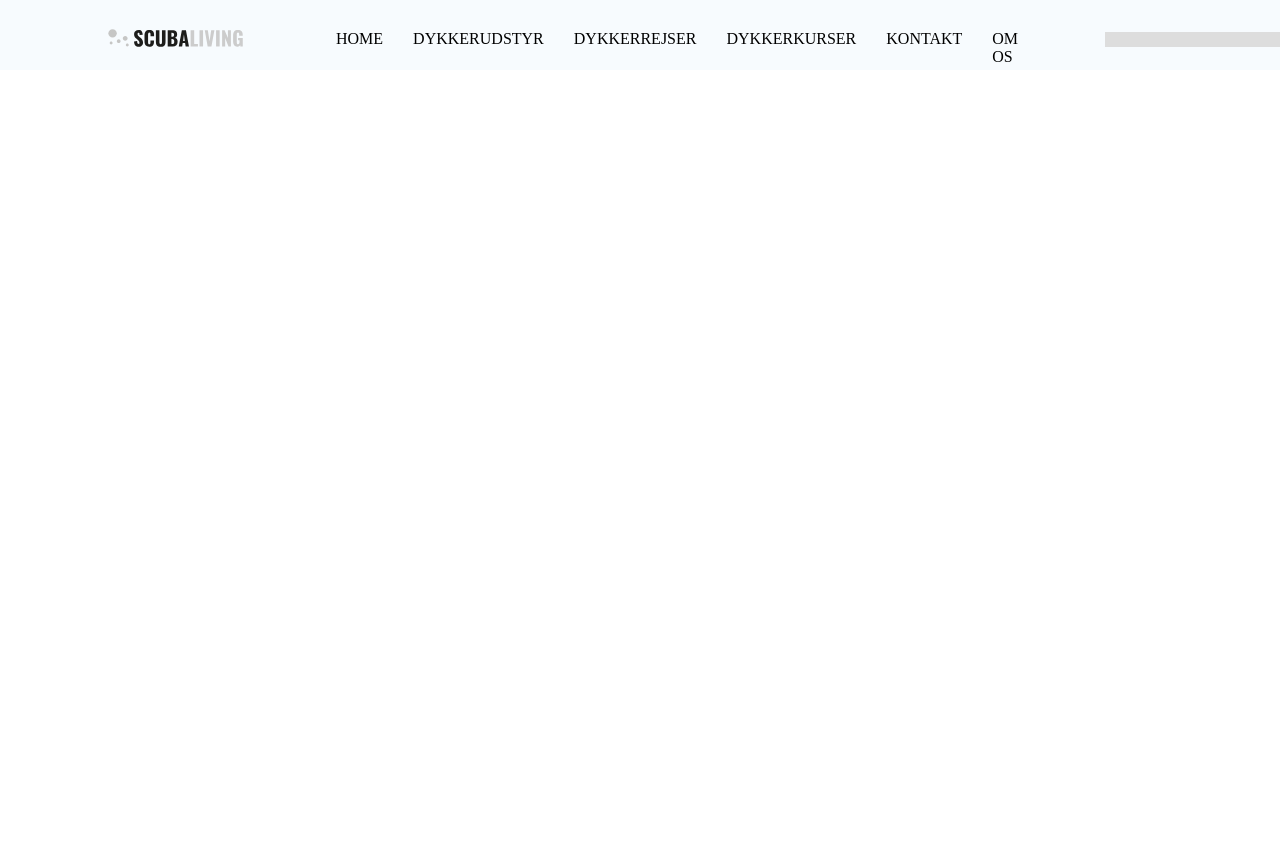
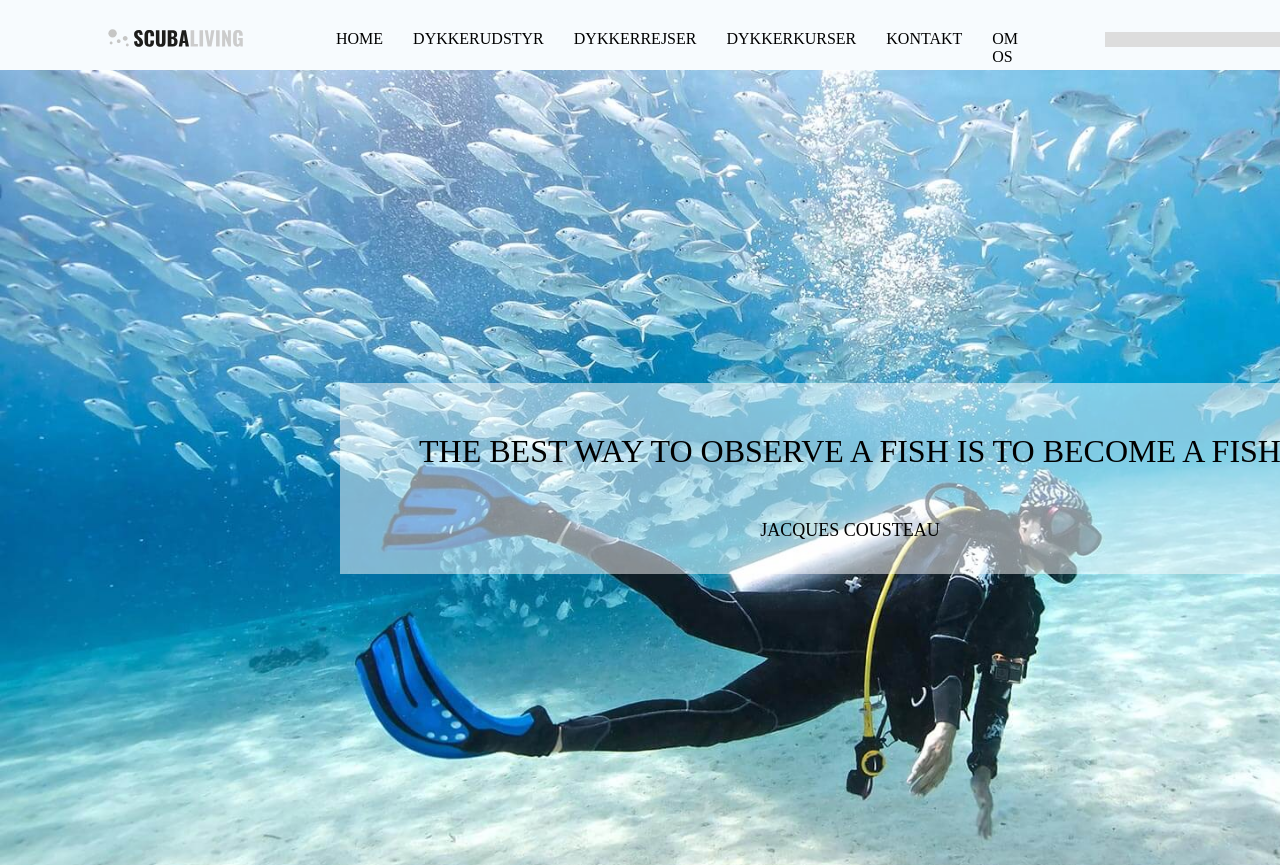
Before and after one commit to sumikuart/scubaliving, a plain HTML site: page index.html in a window 1280 px wide. Shown: the top 865 px of the page. Before the commit the page ends 800 px from the top, so only its background shows below. Drawn offline with Linux system fonts and the light colour scheme.

Commit message:
Infobox Done 14-03-2019

```diff
--- a/css/main.css
+++ b/css/main.css
@@ -26,6 +26,8 @@
     grid-template-columns: 5% 10% 3% 42% 5% 20% 5% 1fr;
     grid-template-rows: 1fr;
     position: sticky;
+
+    top:0;
 }
 
 #wrapper header img {
@@ -74,14 +76,14 @@
 
 }
 
-#wrapper header #search input{
-    border:none;
+#wrapper header #search input {
+    border: none;
     display: inline;
     background-color: #dddddd;
 }
 
 
-#wrapper header #search button{
+#wrapper header #search button {
 
     display: line;
 
@@ -94,26 +96,70 @@
 #wrapper header #login {
     grid-column: 8/-1;
     grid-row: 1/-1;
-    margin-top:30px;
+    margin-top: 30px;
     background-color: #cccccc;
-display: flex;
+    display: flex;
+    height: 30%;
 }
 
-#wrapper header #login img{
-background-color: black;
+#wrapper header #login img {
+    background-color: black;
 
-height:100%;
-width:20%;
+    height: 100%;
+    width: 15%;
 
-display: block;
+    display: block;
 
 }
 
 
-#wrapper header #login p{
+#wrapper header #login p {
 
-    height:30px;
+    height: 30px;
     display: inline;
-    padding:12px;
+    padding: 5px;
+    font-size: 14px;
 
-    }
+}
+
+
+/* info  */
+
+
+#wrapper #info {
+
+    width:100%;
+
+    grid-column: 1/-1;
+    grid-row: 1/3;
+
+    display: grid;
+    grid-template-columns: 1fr 3fr 1fr;
+    grid-template-rows: 2fr 1fr 2fr;
+}
+
+#wrapper #info img{
+    grid-column: 1/-1;
+    grid-row: 1/-1;
+    width:100%;
+
+}
+
+#wrapper #info #infotekstbox {
+
+    grid-column: 2/3;
+    grid-row: 2/3;
+    background-color: rgba(255, 255, 255, 0.5);
+    text-align: center;
+}
+
+#wrapper #info #infotekstbox p{
+padding-top:50px;
+    font-size: 32px;
+}
+
+
+#wrapper #info #infotekstbox #infotekstboxsmall{
+
+font-size: 18px;
+}
--- a/index.html
+++ b/index.html
@@ -44,7 +44,15 @@
 
         </header>
 
-        <section id="info"></section>
+        <section id="info">
+
+            <img src="assets/scuba2.jpg" alt="">
+
+            <div id="infotekstbox">
+                <p>THE BEST WAY TO OBSERVE A FISH IS TO BECOME A FISH</p>
+                <p id="infotekstboxsmall"> JACQUES COUSTEAU</p>
+            </div>
+        </section>
 
 
         <main>
```
